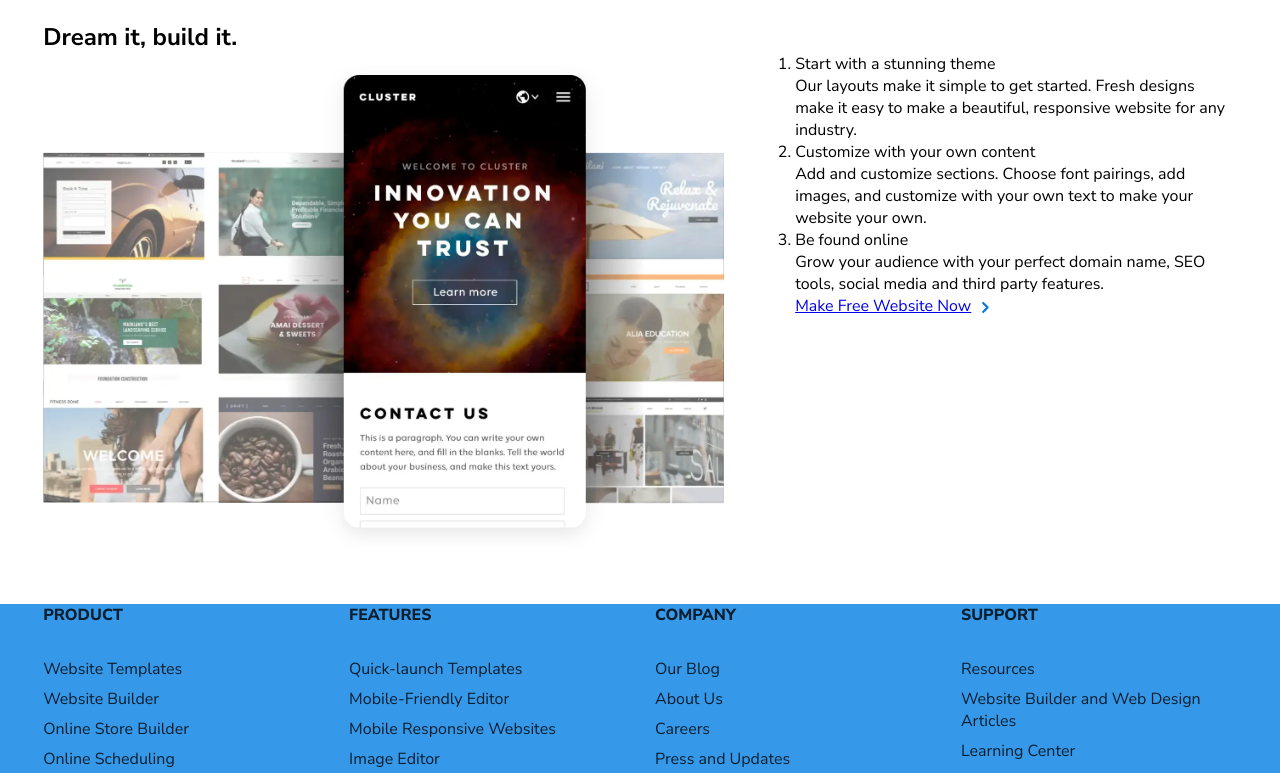
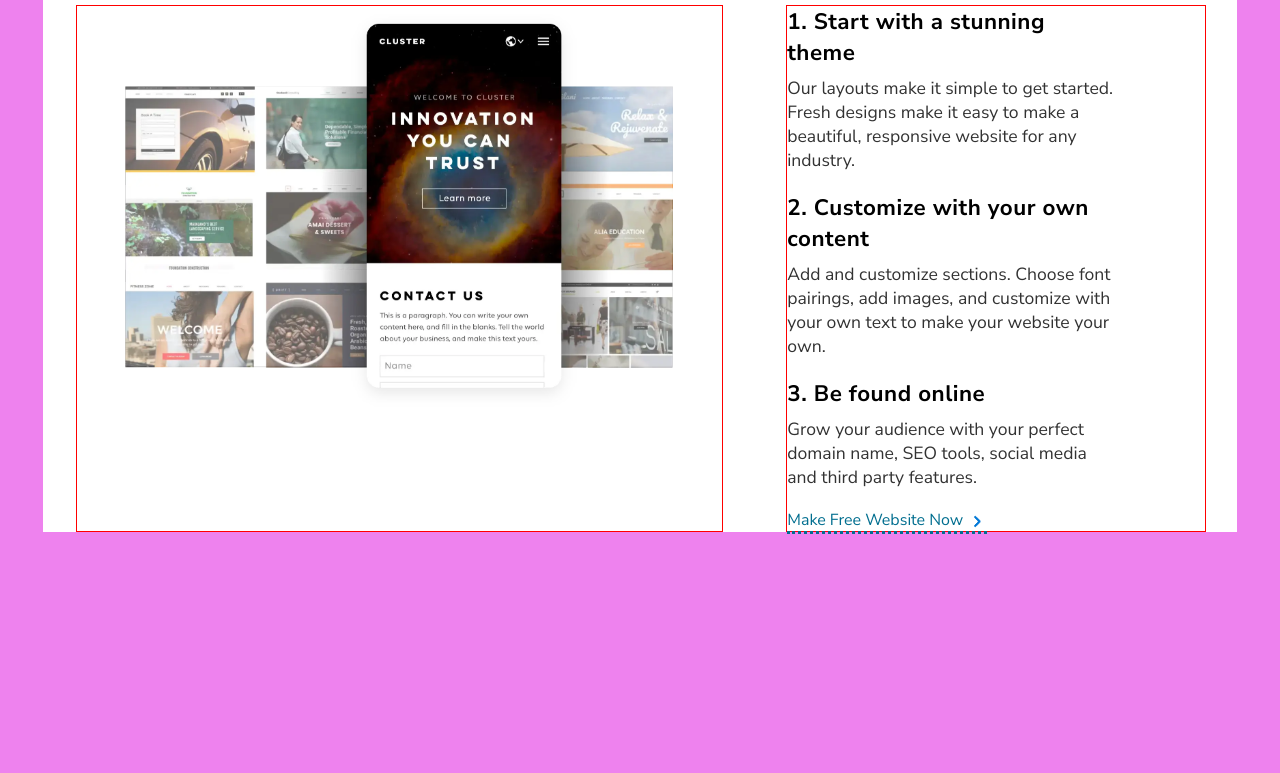
Before and after one commit to surya-tn99/website.com-Clone, a plain HTML site: page index.html in a window 1280 px wide. Shown: the part 141-914 px from the top of the page. After the commit the page ends 800 px from the top, so only its background shows below. Drawn offline with Linux system fonts and the light colour scheme.

Commit message:
development of rought dream-it container over.

```diff
--- a/index.html
+++ b/index.html
@@ -204,30 +204,30 @@
                     <div class="row">
                         <div class="col">
                             <p id="dream-it-img">
+                            <!-- url of img is given on css-->
                             </p>
                         </div>
 
                         <div class="col">
                             <ol>
                                 <li>
-                                    <p class="title">Start with a stunning theme</p>
+                                    <p class="title">1. Start with a stunning theme</p>
                                     <p>Our layouts make it simple to get started. Fresh designs make it easy to make a beautiful, responsive website for any industry.</p>
                                 </li>
 
                                 <li>
-                                    <p class="title">Customize with your own content</p>
+                                    <p class="title">2. Customize with your own content</p>
                                     <p>Add and customize sections. Choose font pairings, add images, and customize with your own text to make your website your own.</p>
                                 </li>
 
                                 <li>
-                                    <p class="title">Be found online</p>
+                                    <p class="title">3. Be found online</p>
                                     <p>Grow your audience with your perfect domain name, SEO tools, social media and third party features.</p>
                                 </li>
                             </ol>
 
-                            <p>
-                                <a href="/">Make Free Website Now</a>
-                                <span class="next-arrow-light-blue-img"></span>
+                            <p id="dream-it-web-link">
+                                <a href="/">Make Free Website Now <span class="next-arrow-light-blue-img"></span></a>
                             </p>
 
                         </div>
--- a/style.css
+++ b/style.css
@@ -426,32 +426,74 @@
     */
     background-color: #3598e9;
 }
-#banner , #build-it ,#faqs ,#review ,#free-plan{
+#banner , #build-it ,#faqs ,#review ,#free-plan , #header, #footer{
     display: none;
 }
-
+/* to identify the margin i adding
+that the body color as violet */
+body{
+    background-color: violet !important;
+}
 #dreamit{
     margin: var(--common-margin);
+    background-color: white;
 }
 #dreamit .content .row{
     display: grid;
-    grid-template-columns: 57% 37%;
-    justify-content: space-between;
+    grid-template-columns: 54% 35%;
+    justify-content: space-around;
 }
 #dreamit #dream-it-img{
     display: block;
     background-repeat: no-repeat;
-    background-size: cover;
+    background-size: contain;
     background-image: url(images/dreamit-v2x.webp);
-    width: 100%;
+    width: 85%;
+    margin: auto;
     padding-top: 74.61%;
+    /* padding-top : 74.61%
+        this is to set the maintain the image height
+        original size
+        width 1605
+        height 1198
+        padding-top = padding-top (%) = (1198 / 1605) * 100 ≈ 74.65%
+        (1198 / 1605) * 70 = 52.255%
+        */
     position: relative;
 }
 #dreamit .content .col{
     list-style: decimal !important;
     vertical-align: middle;
+    width: 100%;
+    border: 1px solid red;
 }
 
+#dreamit .content .title{
+    font-size: 2.9rem;
+    margin: auto auto 2.5rem 7rem;
+    text-transform: capitalize;
+}
+#dreamit .content .row .col .title{
+    font-size: 1.4rem;
+    margin:0 0 0.5rem 0;
+    font-weight: bolder;
+    letter-spacing: 0.5px;
+    text-transform: none;
+    opacity:1;
+}
+#dreamit .content .row .col ol li p{
+    color: inherit;
+    opacity: 0.8;
+    font-weight: 400;
+    font-size: 1.1rem;
+}
+#dreamit .content .row .col ol{
+    margin: 0 90px 0 0;
+}
+#dreamit .content .row .col ol li{
+    margin-bottom: 20px;
+    list-style:none;
+}
 #dreamit .content .col .next-arrow-light-blue-img{
     display: inline-block;
     background-image: url(images/arrow-next-small-blue-like-colour-svgrepo-com.svg);
@@ -463,3 +505,9 @@
     padding: 0;
     margin: 0;
 }
+
+#dreamit .content .row .col #dream-it-web-link a{
+    border-bottom: 3px dotted #016e8f;
+    text-decoration: none;
+    color: #016e8f;
+}
```
Also changed, not shown: temp.html (+50 -15 lines).
